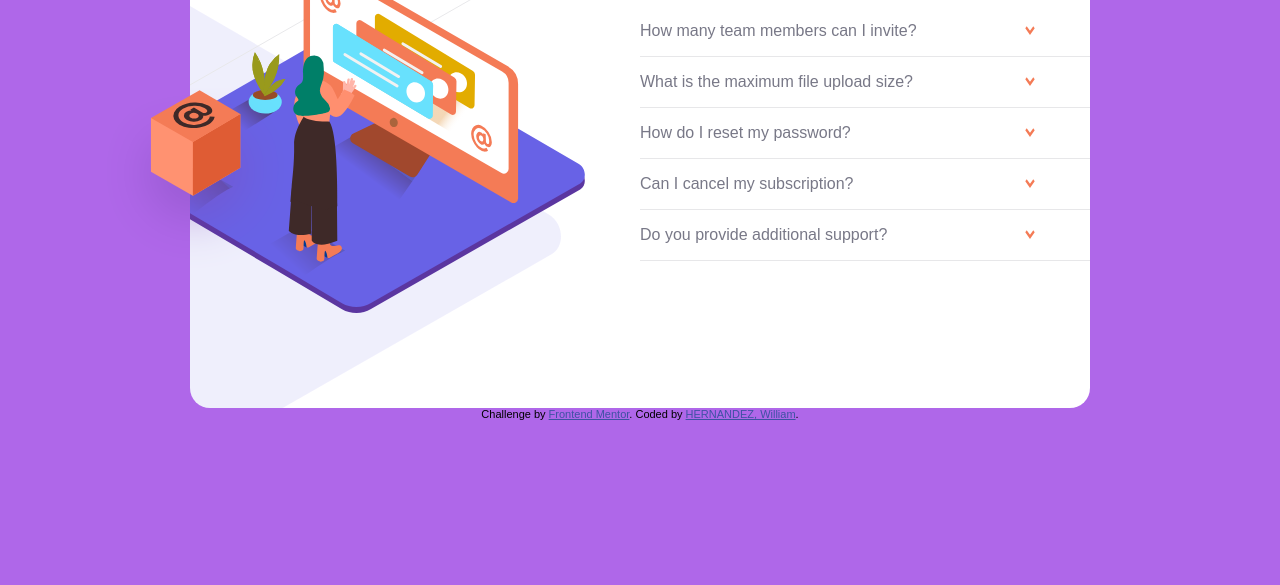
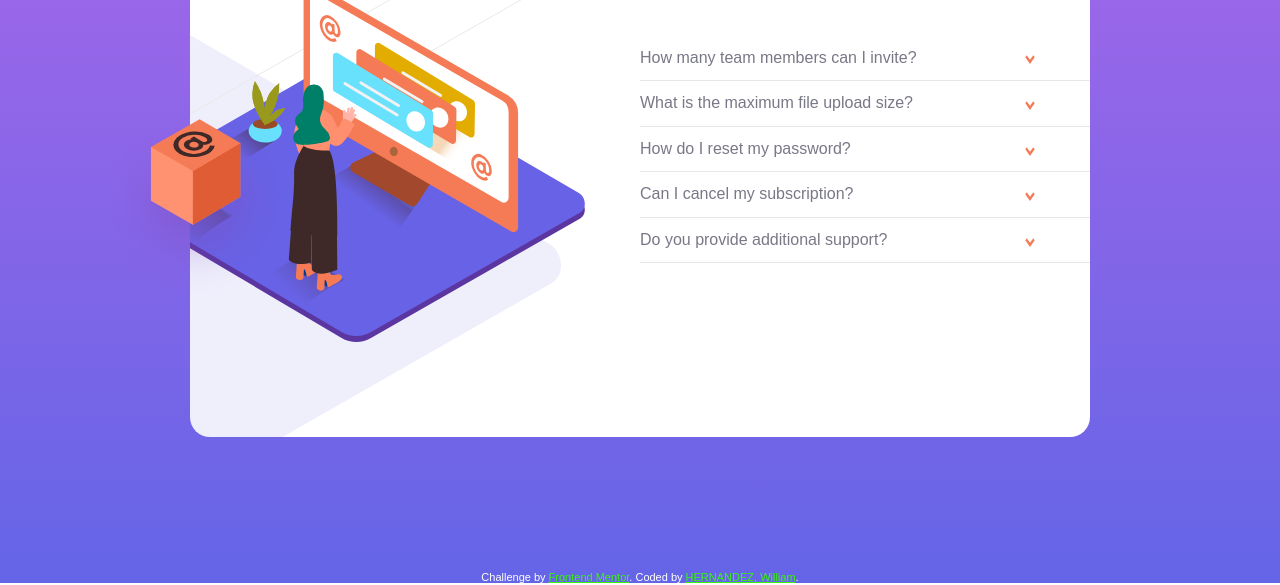
Before and after one commit to WackLantern/FAQ-accordian-card, a plain HTML site: page index.html in a window 1280 px wide. Shown: the part 242-827 px from the top of the page. Before the commit the page ends 800 px from the top, so only its background shows below. Drawn offline with Linux system fonts and the light colour scheme.

Commit message:
Fixed errors picked by Frontendmentor comments
- Changed h2 tags to h3 tags
- Changed div.card tag to main tag
changed background color with linear-gradient in CSS
- changed div.attribution to footer tag
- added alt properties to img tags

```diff
--- a/faq.css
+++ b/faq.css
@@ -1,9 +1,11 @@
- .attribution {
- 	font-size: 11px; text-align: center
+ footer {
+ 	font-size: 11px; text-align: center;
+	 color: #fff;
+	 margin-top: 5px
  }
 
- .attribution a {
- 	color: hsl(228, 45%, 44%)
+ footer a {
+ 	color: hsl(108, 92%, 50%)
  }
 
  :root{
@@ -23,14 +25,17 @@
  	font-family: Kumbh Sans, sans-serif;
  	display: flex;
  	align-items:center;
+	 justify-content: center;
  	flex-direction: column;
- 	background: var(--SoftViolet);
+ 	background: linear-gradient(hsl(273, 75%, 66%), hsl(240, 73%, 65%));
+	background-repeat: no-repeat;
+	background-size: cover;
  }
 
- .card{
+ main{
  	height: 550px;
  	width:900px;
- 	margin-top: 100px;
+ 	margin: 129px;
  	display: flex;
  	background: #fff;
  	background-image: url(images/bg-pattern-desktop.svg);
@@ -60,7 +65,7 @@
  	font-weight: 700;
  }
 
- h3{
+ h2{
  	color: var(--DarkGrayishBlue);
  	font-size: 16px;
  	font-weight: 400;
@@ -78,7 +83,7 @@
  	justify-content: space-between;
  }
 
- .active h3{
+ .active h2{
     font-weight: 700;
  }
 
@@ -118,7 +123,7 @@
  	background-position: 350% center
  }
 
- .question>h3:hover {
+ .question>h2:hover {
  	color:var(--SoftRed);
  	cursor: pointer;
  }
--- a/index.html
+++ b/index.html
@@ -13,9 +13,9 @@
 
 </head>
 <body>
-  <div class="card">
+  <main>
     <div class="images">
-      <div class="image-1"><img src="images/illustration-box-desktop.svg" alt=""></div>
+      <div class="image-1"><img src="images/illustration-box-desktop.svg" alt=""/></div>
     </div>
 
     <div class="table">
@@ -23,48 +23,46 @@
       <div class="accordian">
 
         <div class="quest-n-ans">
-          <div class="question"><h3>How many team members can I invite?</h3><img src="images/icon-arrow-down.svg"></div>
+          <div class="question"><h2>How many team members can I invite?</h2><img src="images/icon-arrow-down.svg" alt=""/></div>
           <div class="ans">You can invite up to 2 additional users on the Free plan. There is no limit on
           team members for the Premium plan.</div>
         </div>
         <div class="line"></div>
 
         <div class="quest-n-ans">
-          <div class="question"><h3>What is the maximum file upload size?</h3><img src="images/icon-arrow-down.svg"></div>
+          <div class="question"><h2>What is the maximum file upload size?</h2><img src="images/icon-arrow-down.svg" alt=""/></div>
           <div class="ans">No more than 2GB. All files in your account must fit your allotted storage space.</div>
         </div>
 
         <div class="line"></div>
 
         <div class="quest-n-ans">
-          <div class="question"><h3>How do I reset my password?</h3><img src="images/icon-arrow-down.svg"></div>
+          <div class="question"><h2>How do I reset my password?</h2><img src="images/icon-arrow-down.svg" alt=""/></div>
           <div class="ans">Click “Forgot password” from the login page or “Change password” from your profile page.A reset link will be emailed to you.</div>
         </div>
 
         <div class="line"></div>
 
         <div class="quest-n-ans">
-          <div class="question"><h3>Can I cancel my subscription?</h3><img src="images/icon-arrow-down.svg"></div>
+          <div class="question"><h2>Can I cancel my subscription?</h2><img src="images/icon-arrow-down.svg" alt=""/></div>
           <div class="ans">Yes! Send us a message and we’ll process your request no questions asked.</div>
         </div>
 
         <div class="line"></div>
 
         <div class="quest-n-ans">
-          <div class="question"><h3>Do you provide additional support?</h3><img src="images/icon-arrow-down.svg"></div>
+          <div class="question"><h2>Do you provide additional support?</h2><img src="images/icon-arrow-down.svg" alt=""/></div>
           <div class="ans">Chat and email support is available 24/7. Phone lines are open during normal business hours.</div>
         </div>
 
         <div class="line"></div>
       </div>
     </div>
-  </div>
-
-  <div class="attribution">
+  </main>
+  <footer>
     Challenge by <a href="https://www.frontendmentor.io?ref=challenge" target="_blank">Frontend Mentor</a>.
     Coded by <a href="https://github.com/WackLantern">HERNANDEZ, William</a>.
-  </div>
-
-  <script src="/script.js"></script>
+  </footer>
 </body>
+<script src="/script.js"></script>
 </html>
```
